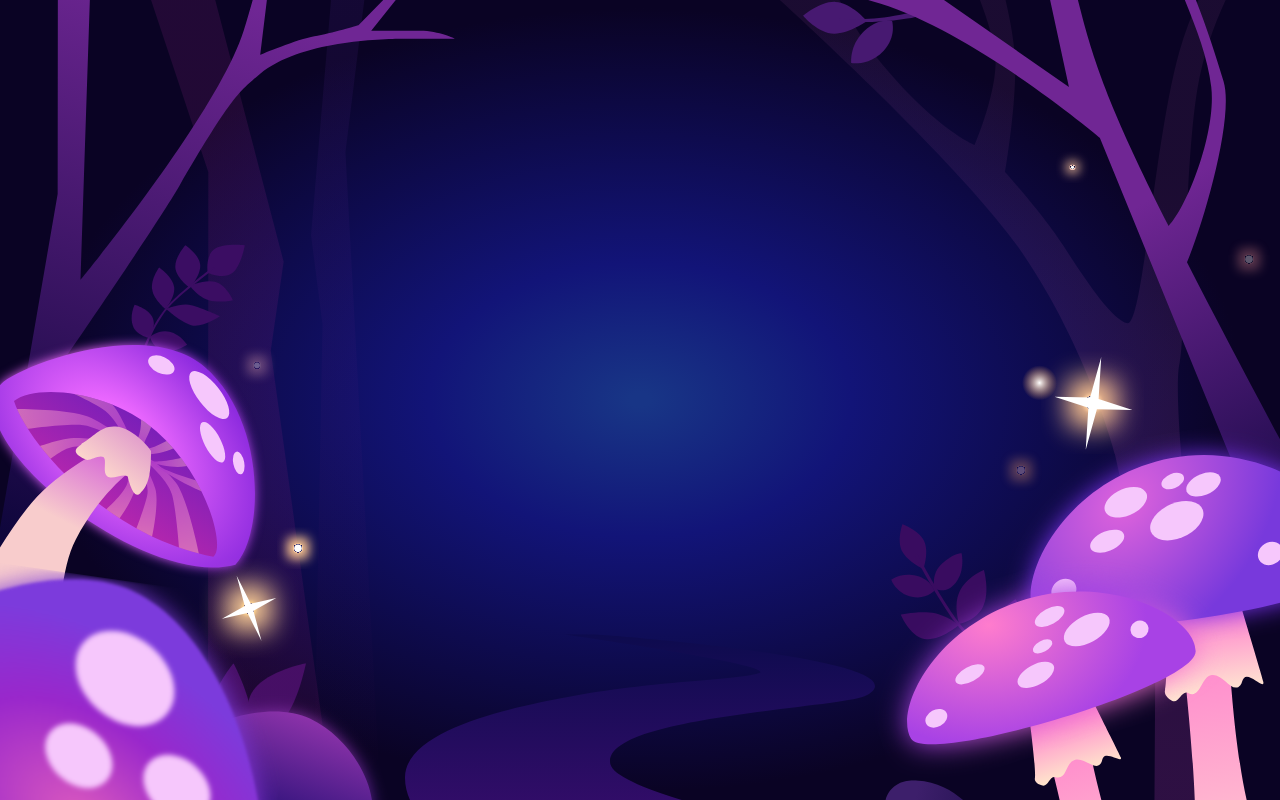
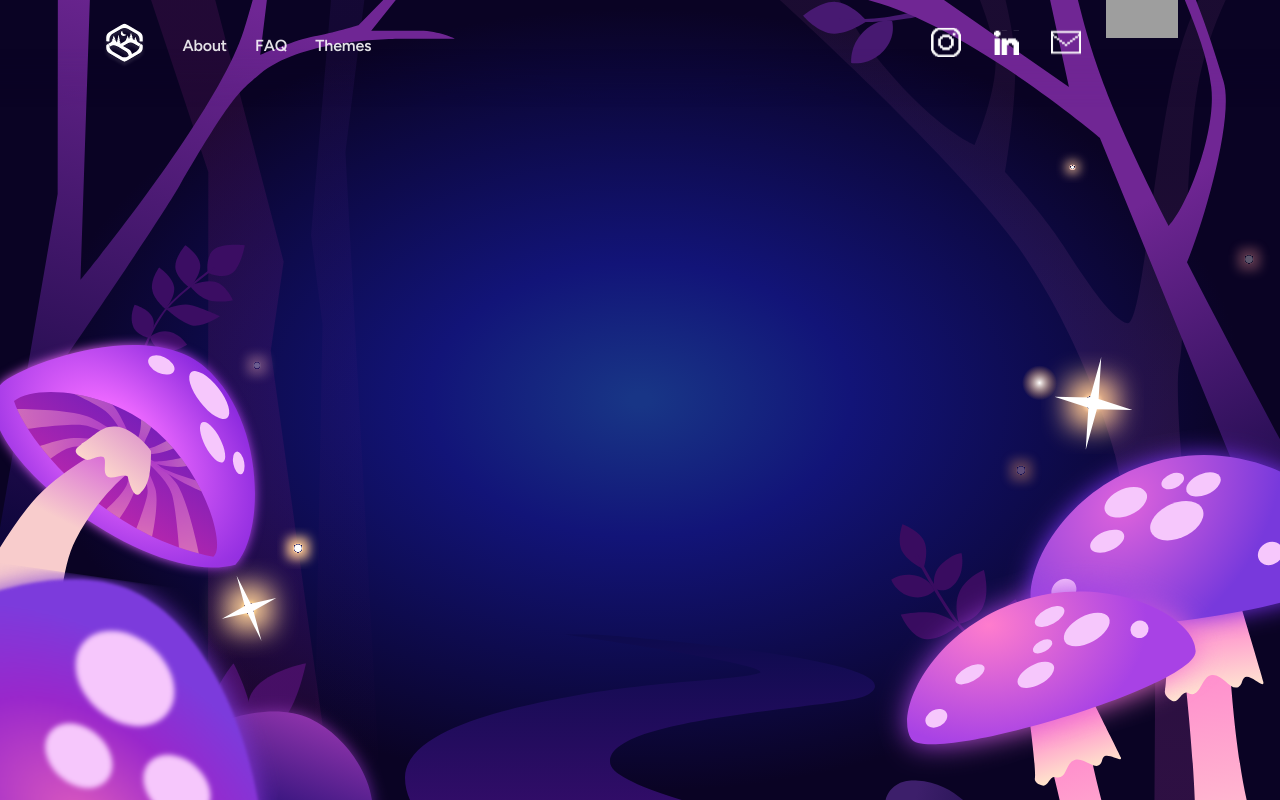
Before and after one commit to hackthevalley/hack-the-front-2026, a Next.js app: page /auth in a window 1280 px wide. Built offline with nearby package versions, Linux system fonts and the light colour scheme; grey boxes are pictures that could not be loaded.

Commit message:
feat: nav bar

```diff
--- a/app/auth/page.tsx
+++ b/app/auth/page.tsx
@@ -1,9 +1,12 @@
+import HomeNavbar from "@/components/layout/HomeNavbar";
 import AuthBackground from "./background/AuthBackground";
 
 export default function AuthPage() {
   return (
     <main>
-      <AuthBackground />
+      <AuthBackground>
+        <HomeNavbar showSocialLinks={false} />
+      </AuthBackground>
     </main>
   );
 }
```
